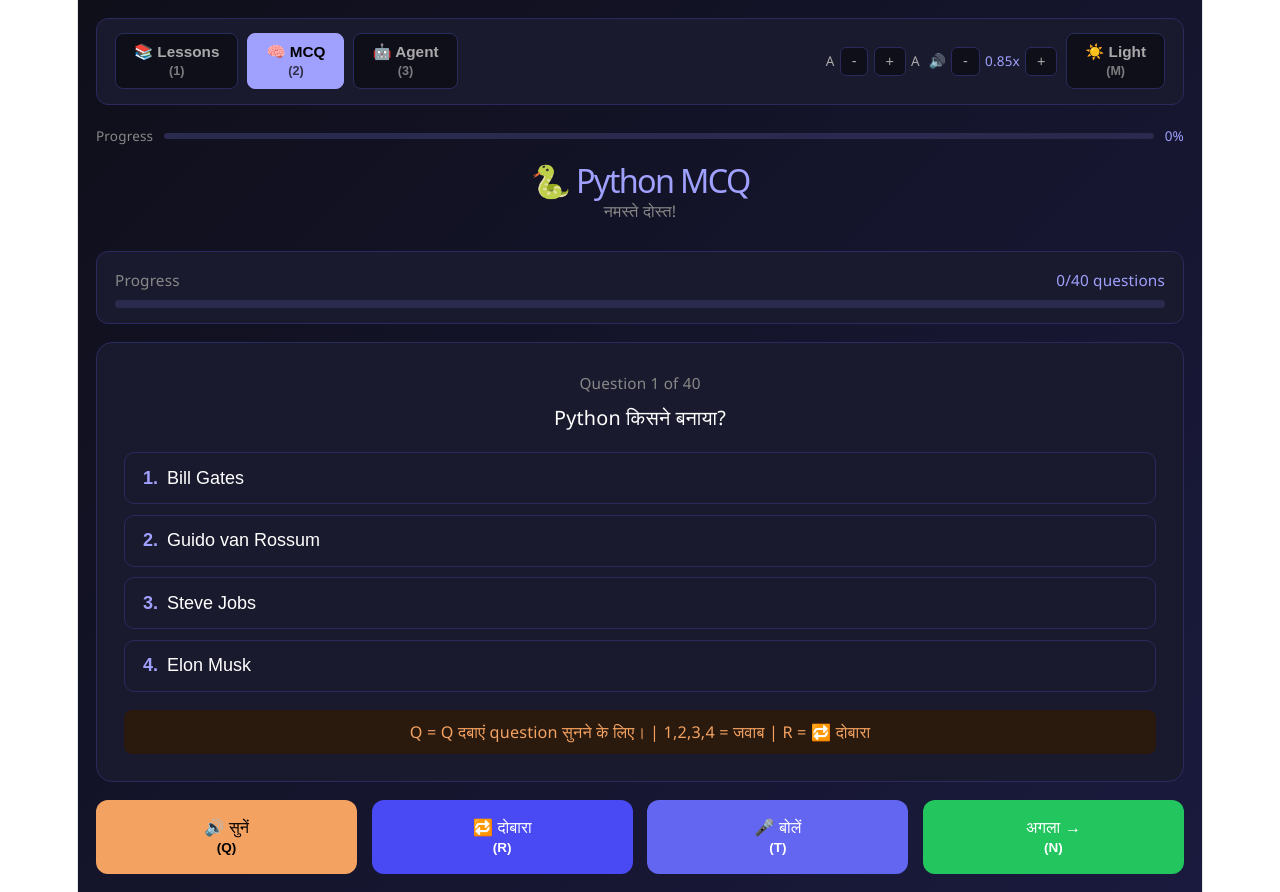
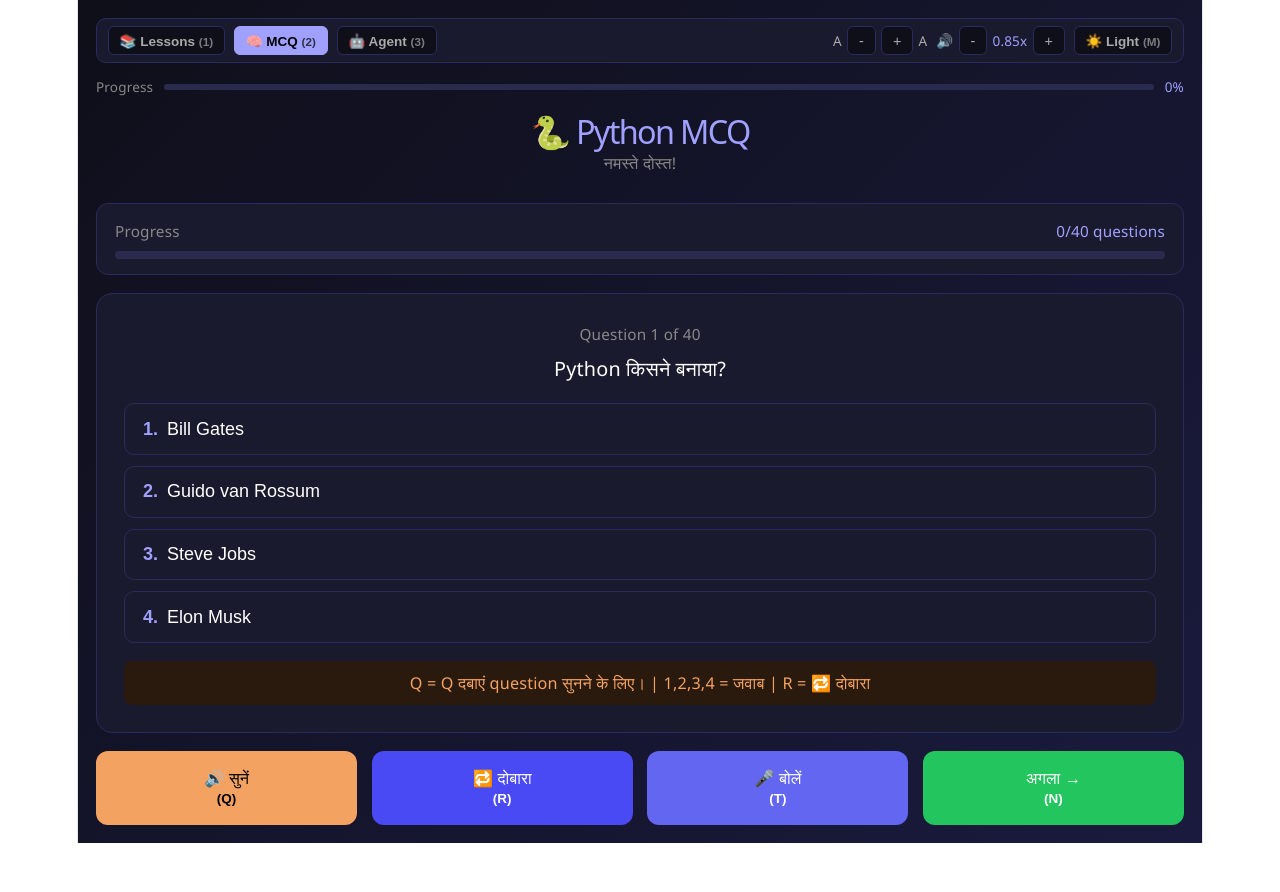
Before and after one commit to SharadaBende/Python-AI-Tutor, a React app in the folder frontend/: page /mcq in a window 1280 px wide. After the commit the page ends 843 px from the top, so only its background shows below. Built offline with nearby package versions, Linux system fonts and the light colour scheme; the HTML template or start-up script is replaced by a standard one.

Commit message:
ui: shrink Navbar padding and font sizes for a more compact layout

```diff
--- a/frontend/src/components/Navbar.jsx
+++ b/frontend/src/components/Navbar.jsx
@@ -42,14 +42,14 @@
     <nav aria-label="Main navigation" style={{
       background: theme === "dark" ? "#1a1a2e" : "#f0f0ff",
       border: "1px solid " + (theme === "dark" ? "#2a2a5e" : "#c0c0ff"),
-      borderRadius: "12px",
-      padding: "0.8rem 1rem",
-      marginBottom: "1rem",
+      borderRadius: "10px",
+      padding: "0.4rem 0.6rem",
+      marginBottom: "0.6rem",
       display: "flex",
       alignItems: "center",
       justifyContent: "space-between",
       flexWrap: "wrap",
-      gap: "0.5rem"
+      gap: "0.4rem"
     }}>
       <div style={{ display: "flex", gap: "0.5rem", flexWrap: "wrap" }}>
         {pages.map(({ path, label, key }) => (
@@ -57,13 +57,13 @@
             aria-label={label + " — " + key + " दबाएं"}
             aria-current={location.pathname === path ? "page" : undefined}
             style={{
-              padding: "0.5rem 1rem", fontSize: "0.85rem", borderRadius: "8px",
-              border: "1.5px solid", cursor: "pointer", fontWeight: "bold",
+              padding: "0.3rem 0.6rem", fontSize: "0.75rem", borderRadius: "6px",
+              border: "1px solid", cursor: "pointer", fontWeight: "bold",
               background: location.pathname === path ? "#a0a0ff" : (theme === "dark" ? "#0f0f1a" : "#fff"),
               borderColor: location.pathname === path ? "#a0a0ff" : (theme === "dark" ? "#2a2a5e" : "#c0c0ff"),
               color: location.pathname === path ? "#000" : (theme === "dark" ? "#aaa" : "#444"),
             }}>
-            {label}<br /><span style={{ fontSize: "0.7rem", opacity: 0.7 }}>({key})</span>
+            {label} <span style={{ fontSize: "0.65rem", opacity: 0.7 }}>({key})</span>
           </button>
         ))}
       </div>
@@ -98,14 +98,13 @@
         <button onClick={toggleTheme}
           aria-label={"Theme toggle — M दबाएं. अभी " + (theme === "dark" ? "dark" : "light") + " mode है"}
           style={{
-            padding: "0.5rem 1rem", fontSize: "0.85rem", borderRadius: "8px",
-            border: "1.5px solid " + (theme === "dark" ? "#2a2a5e" : "#c0c0ff"),
+            padding: "0.3rem 0.6rem", fontSize: "0.75rem", borderRadius: "6px",
+            border: "1px solid " + (theme === "dark" ? "#2a2a5e" : "#c0c0ff"),
             cursor: "pointer", fontWeight: "bold",
             background: theme === "dark" ? "#0f0f1a" : "#fff",
             color: theme === "dark" ? "#aaa" : "#444",
           }}>
-          {theme === "dark" ? "☀️ Light" : "🌙 Dark"}<br />
-          <span style={{ fontSize: "0.7rem", opacity: 0.7 }}>(M)</span>
+          {theme === "dark" ? "☀️ Light" : "🌙 Dark"} <span style={{ fontSize: "0.65rem", opacity: 0.7 }}>(M)</span>
         </button>
       </div>
     </nav>
```
